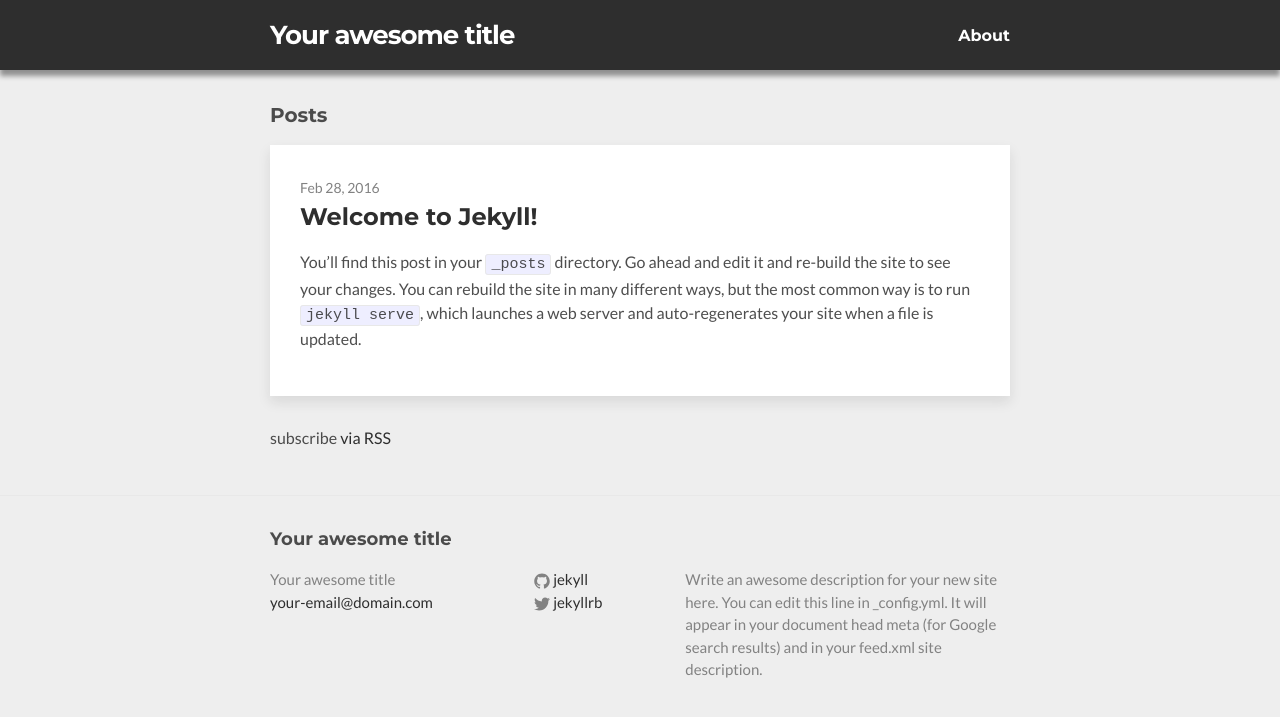
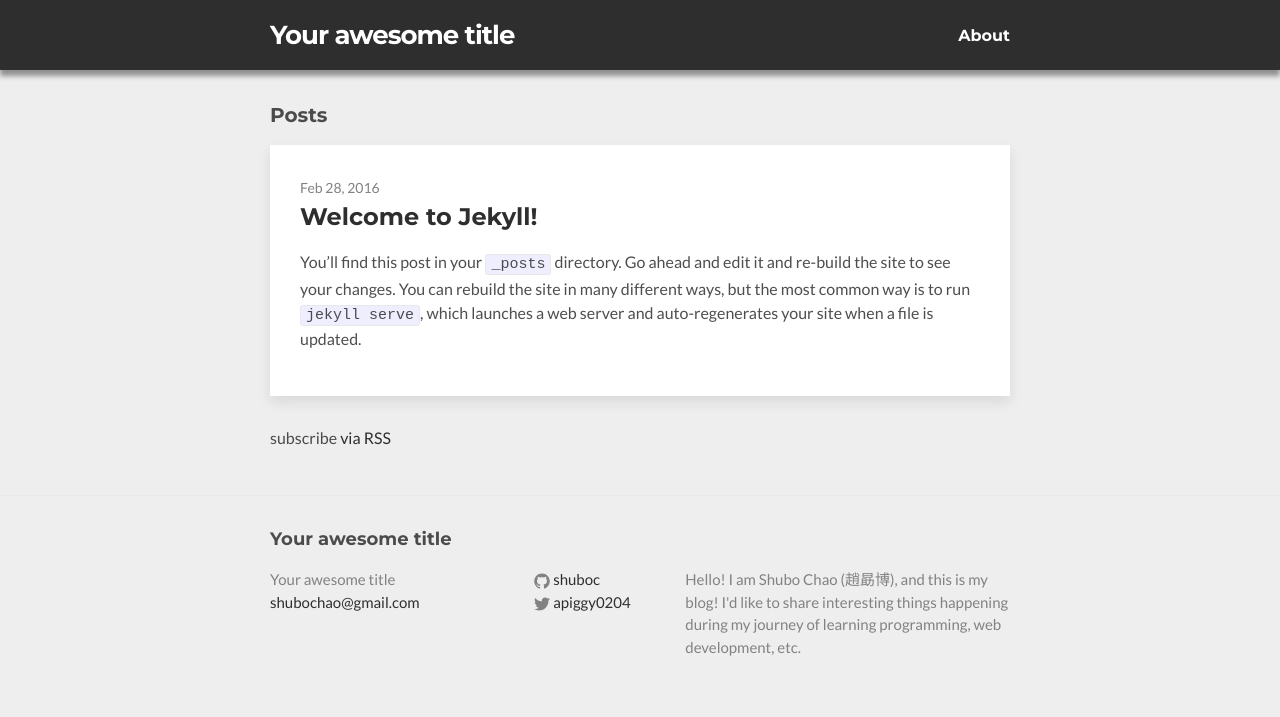
Before and after one commit to shuboc/shuboc.github.io, a Jekyll site: the page built from index.html, in a window 1280 px wide. Shown: the top 717 px of the page. Built offline with Jekyll 4.4.1, drawn with Linux system fonts in a browser that asks for light colours.

Commit message:
Change description

```diff
--- a/_config.yml
+++ b/_config.yml
@@ -7,15 +7,14 @@
 
 # Site settings
 title: Your awesome title
-email: your-email@domain.com
+email: shubochao@gmail.com
 description: > # this means to ignore newlines until "baseurl:"
-  Write an awesome description for your new site here. You can edit this
-  line in _config.yml. It will appear in your document head meta (for
-  Google search results) and in your feed.xml site description.
+  Hello! I am Shubo Chao (趙勗博), and this is my blog!
+  I'd like to share interesting things happening during my journey of learning programming, web development, etc.
 baseurl: "" # the subpath of your site, e.g. /blog
-url: "http://yourdomain.com" # the base hostname & protocol for your site
-twitter_username: jekyllrb
-github_username:  jekyll
+url: "http://shuboc.github.io" # the base hostname & protocol for your site
+twitter_username: apiggy0204
+github_username:  shuboc
 
 # Build settings
 markdown: kramdown
```
